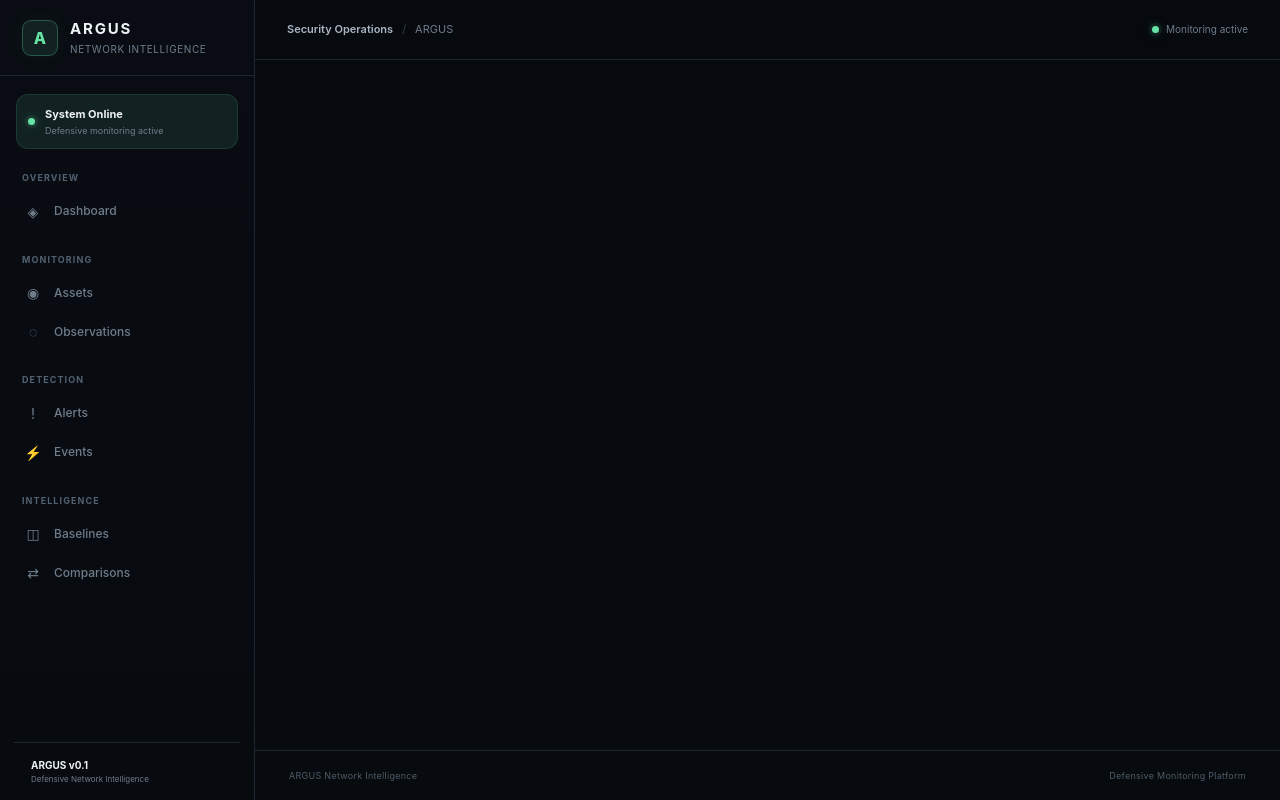
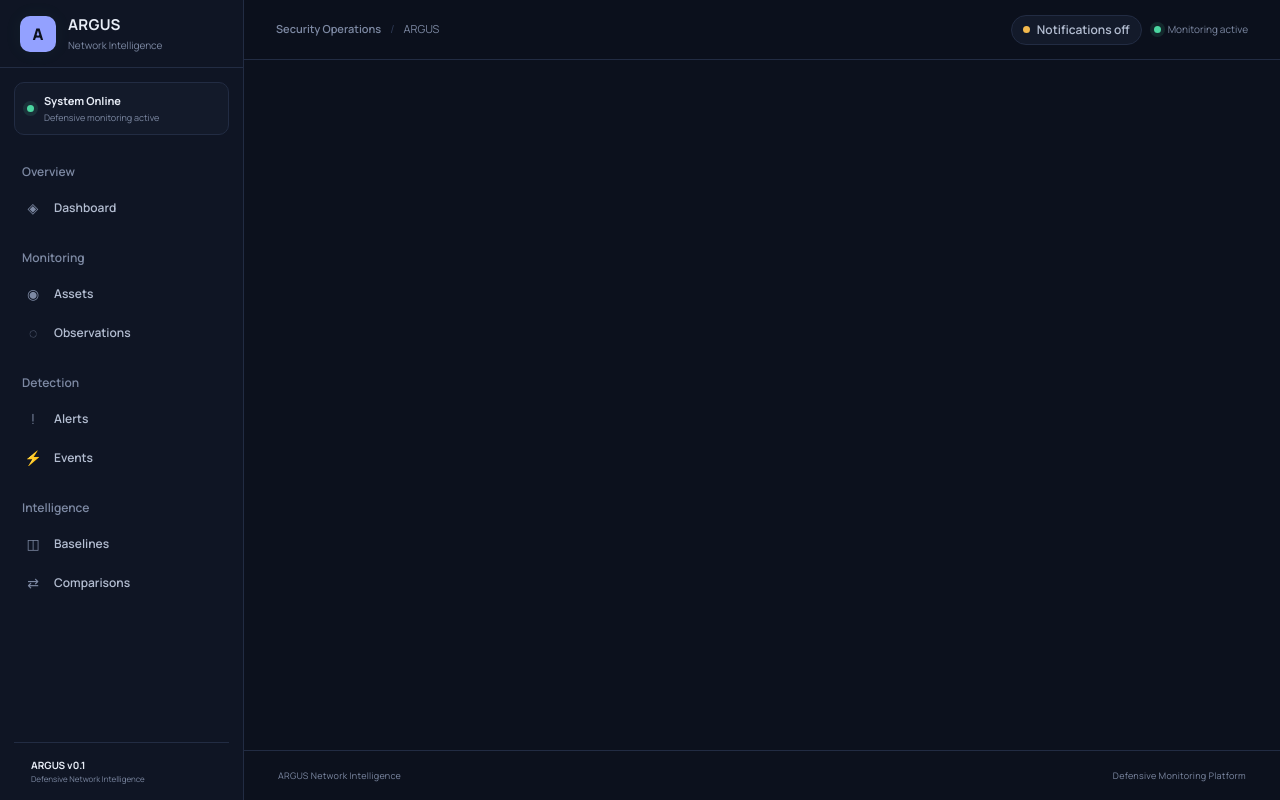
Before and after one commit to Markstar3z/Argus, a Flask app: template dashboard/templates/base.html in a window 1280 px wide. Run offline with Flask 3, Linux system fonts and the light colour scheme; the template is opened without the code that fills it, so the values that code supplies are empty.

Commit message:
Enhance base.html with font preconnect and notifications
Added preconnect links for Google Fonts and updated notification status display.

```diff
--- a/dashboard/templates/base.html
+++ b/dashboard/templates/base.html
@@ -6,9 +6,19 @@
 
     <title>{% block title %}ARGUS | Network Intelligence{% endblock %}</title>
 
+    <link rel="preconnect" href="https://fonts.googleapis.com">
+    <link rel="preconnect" href="https://fonts.gstatic.com" crossorigin>
+    <link
+        rel="stylesheet"
+        href="https://fonts.googleapis.com/css2?family=JetBrains+Mono:wght@400;500;600&family=Manrope:wght@400;500;600;700;800&display=swap"
+    >
     <link
         rel="stylesheet"
         href="{{ url_for('static', filename='css/style.css') }}"
+    >
+    <link
+        rel="stylesheet"
+        href="{{ url_for('static', filename='css/theme.css') }}"
     >
 </head>
 
@@ -175,13 +185,27 @@
             </div>
 
 
-            <div class="topbar-status">
+            <div class="topbar-right">
 
-                <span class="status-dot"></span>
+                {% if notify_channels %}
+                <span class="notify-chip on" title="Alerts are pushed to you">
+                    <i></i>Notifying via {{ notify_channels|join(", ") }}
+                </span>
+                {% else %}
+                <span class="notify-chip off" title="Set up Telegram or email in .env to get pushed alerts">
+                    <i></i>Notifications off
+                </span>
+                {% endif %}
 
-                <span>
-                    Monitoring active
-                </span>
+                <div class="topbar-status">
+
+                    <span class="status-dot"></span>
+
+                    <span>
+                        Monitoring active
+                    </span>
+
+                </div>
 
             </div>
 
```
